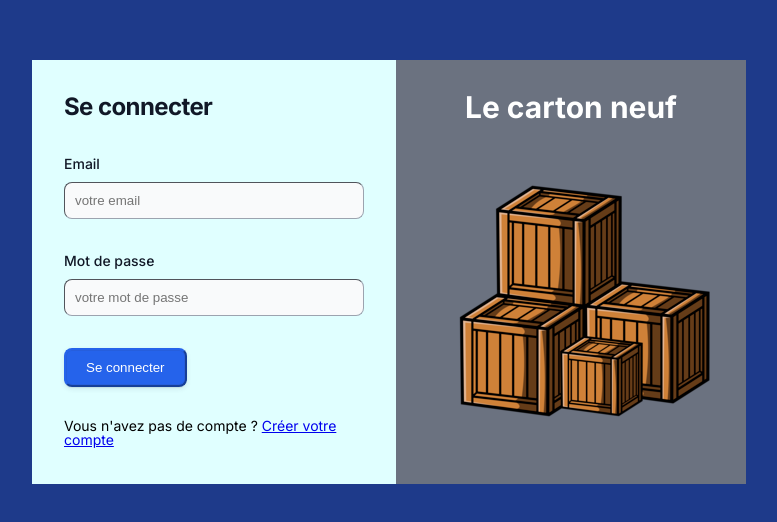
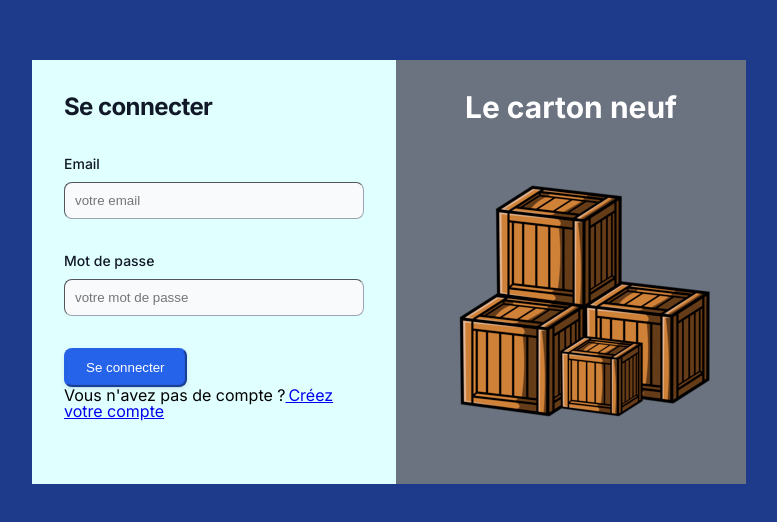
Before and after one commit to Gmayer111/carton-9-frontend, a Next.js app: page /auth/login in a window 1280 px wide. Shown: the part 128-650 px from the top of the page, without its empty margins (251-1028 px from the left). Built offline with nearby package versions, Linux system fonts and the light colour scheme.

Commit message:
feat: create link component (#23)
* feat: modify login layout

* feat: create link form component

* feat: add link form component

```diff
--- /dev/null
+++ b/assets/scss/auth/global-auth.scss
@@ -0,0 +1,19 @@
+.login-container {
+  background-color: lightcyan;
+  width: 300px;
+  padding: 2rem;
+}
+
+.register-container {
+  background-color: lightcyan;
+  width: 700px;
+  padding: 2rem;
+}
+
+.link-form-container {
+  margin-top: 2rem;
+}
+
+.link-form-container p {
+  font-size: $text-sm;
+}
--- a/assets/scss/core.scss
+++ b/assets/scss/core.scss
@@ -7,5 +7,6 @@
 @import "./form/label-form.scss";
 
 @import "./layout/auth-layout.scss";
+@import "./layout/login-layout.scss";
 
 @import "./auth/login.scss";
--- a/assets/scss/layout/auth-layout.scss
+++ b/assets/scss/layout/auth-layout.scss
@@ -9,16 +9,3 @@
 .auth-layout-section {
   display: flex;
 }
-
-.left-auth-layout-container {
-  background-color: $grey-500;
-  width: 350px;
-}
-
-.left-auth-layout-container h1 {
-  color: white;
-  text-align: center;
-  margin-top: 2rem;
-  font-size: $text-3xl;
-  font-weight: $font-bold;
-}
--- /dev/null
+++ b/assets/scss/layout/login-layout.scss
@@ -0,0 +1,12 @@
+.login-layout-container {
+  background-color: $grey-500;
+  width: 350px;
+}
+
+.login-layout-container h1 {
+  color: white;
+  text-align: center;
+  margin-top: 2rem;
+  font-size: $text-3xl;
+  font-weight: $font-bold;
+}
--- a/src/app/auth/layout.tsx
+++ b/src/app/auth/layout.tsx
@@ -1,6 +1,4 @@
-import Image from "next/image";
 import React from "react";
-import BoxImage from "public/images/box-image.png";
 
 export type TAuthLayout = {
   children: React.ReactNode;
@@ -9,16 +7,7 @@ export type TAuthLayout = {
 const AuthLayout = ({ children }: TAuthLayout) => {
   return (
     <main className="auth-layout-container">
-      <div className="auth-layout-section">
-        {children}
-        <div className="left-auth-layout-container">
-          <h1>Le carton neuf</h1>
-          <Image
-            src={BoxImage}
-            alt="Image de la page de connexion ou de souscription"
-          />
-        </div>
-      </div>
+      <div className="auth-layout-section">{children}</div>
     </main>
   );
 };
--- /dev/null
+++ b/src/app/auth/login/layout.tsx
@@ -0,0 +1,24 @@
+import Image from "next/image";
+import React from "react";
+import BoxImage from "public/images/box-image.png";
+
+export type TLoginLayout = {
+  children: React.ReactNode;
+};
+
+const LoginLayout = ({ children }: TLoginLayout) => {
+  return (
+    <>
+      {children}
+      <div className="login-layout-container">
+        <h1>Le carton neuf</h1>
+        <Image
+          src={BoxImage}
+          alt="Image de la page de connexion ou de souscription"
+        />
+      </div>
+    </>
+  );
+};
+
+export default LoginLayout;
--- a/src/app/auth/login/page.tsx
+++ b/src/app/auth/login/page.tsx
@@ -13,6 +13,7 @@ import { TField } from "src/components/common/form/form";
 import { signIn } from "next-auth/react";
 import { useRouter } from "next/navigation";
 import ErrorMessage from "src/components/common/form/common/error-message.component";
+import LinkForm from "src/components/common/auth/link-form.component";
 
 const fields: TField[] = [
   {
@@ -47,7 +48,6 @@ const Login = () => {
   const router = useRouter();
   const [error, setError] = useState("");
   const methods = useForm<TLoginFormValues | FieldValues>();
-  const {} = methods;
 
   const handleLogin: SubmitHandler<TLoginFormValues | FieldValues> = async (
     data
@@ -76,11 +76,11 @@ const Login = () => {
           <FormItems fieldItems={fields} />
         </FormRoot>
       </FormProvider>
-      <div className="create-login-container">
-        <p>
-          Vous n'avez pas de compte ? <Link href="#">Créer votre compte</Link>
-        </p>
-      </div>
+      <LinkForm
+        textContent="Vous n'avez pas de compte ?"
+        path="/auth/register"
+        linkContent="&thinsp;Créez votre compte"
+      />
     </div>
   );
 };
--- /dev/null
+++ b/src/components/common/auth/link-form.component.tsx
@@ -0,0 +1,21 @@
+import React from "react";
+import Link from "next/link";
+
+export type TLinkProps = {
+  textContent: string;
+  path: string;
+  linkContent: string;
+};
+
+const LinkForm = ({ textContent, path, linkContent }: TLinkProps) => {
+  return (
+    <div className="link-form-container">
+      <p>
+        {textContent}
+        <Link href={path}>{linkContent}</Link>
+      </p>
+    </div>
+  );
+};
+
+export default LinkForm;
```
